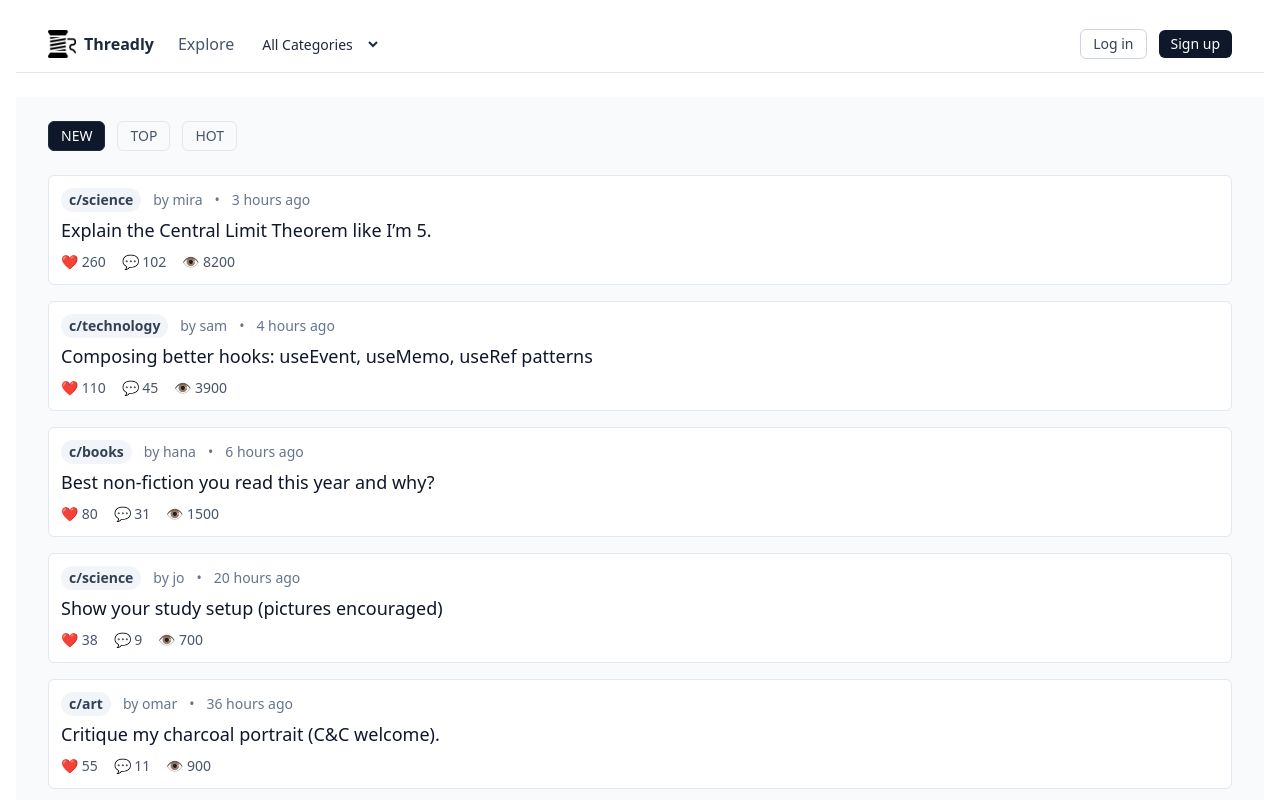
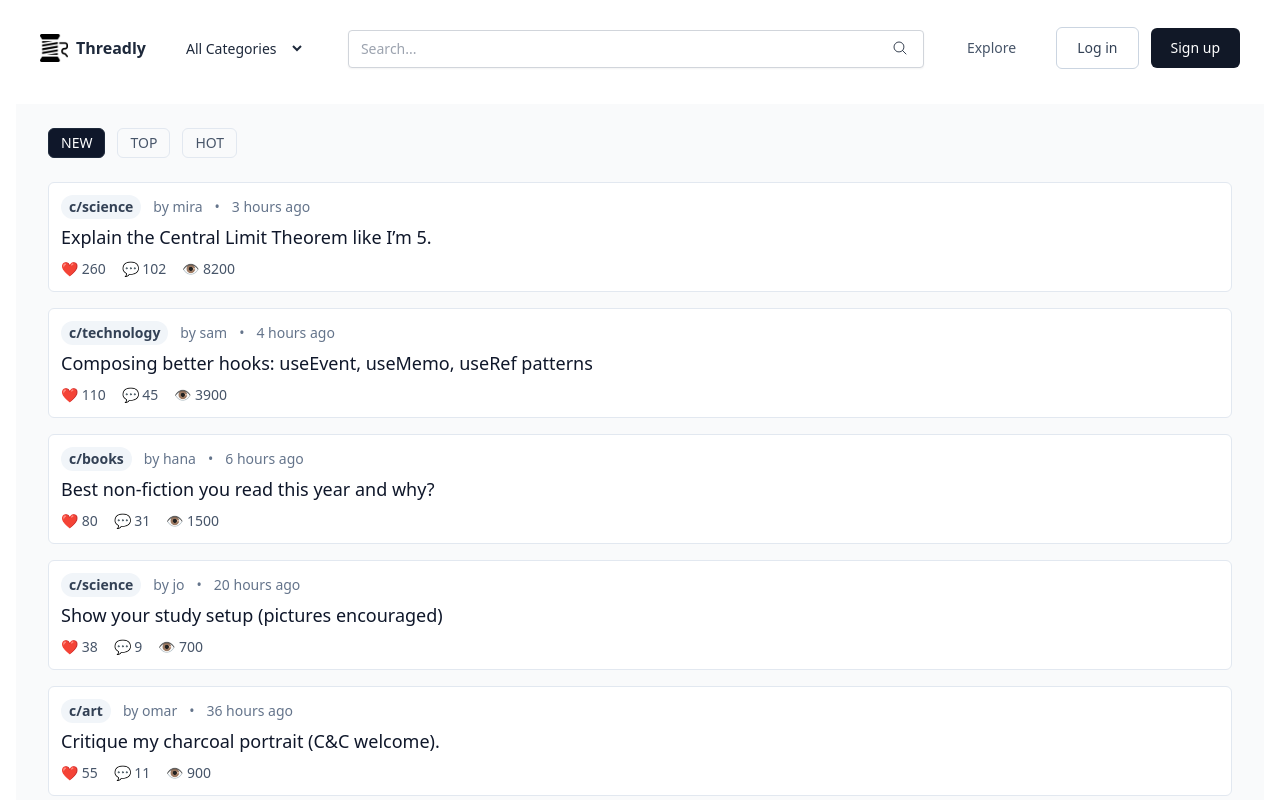
Before and after one commit to hiroshinaka/Threadly, a React (Create React App) app in the folder frontend/: page / in a window 1280 px wide. Shown: the top 800 px of the page. Built offline with nearby package versions, Linux system fonts and the light colour scheme.

Commit message:
Style + visiblity for certain routes

```diff
--- a/frontend/src/components/Header.jsx
+++ b/frontend/src/components/Header.jsx
@@ -1,40 +1,192 @@
-import React from 'react';
-import logo from '../images/spool-of-thread.png';
+import React from "react";
+import { useNavigate, useLocation } from "react-router-dom";
+import logo from "../images/spool-of-thread.png";
 
-export default function Header({ categories = [], selectedCategory, onCategoryChange }) {
+function getHeaderButtonVisibility(pathname) {
+  return {
+    showLogin: pathname !== "/login",
+    showSignup: pathname !== "/signup",
+    showCategorySelect: pathname === "/",
+  };
+}
+
+const Header = ({ categories = [], selectedCategory, onCategoryChange }) => {
+  const navigate = useNavigate();
+  const location = useLocation();
+  const { showLogin, showSignup, showCategorySelect } = getHeaderButtonVisibility(
+    location.pathname,
+  );
+  // Placeholder for session tracking. Replace with real session logic.
+  const isLoggedIn = false; // TODO: Replace with session/auth state
+  const [showProfileMenu, setShowProfileMenu] = React.useState(false);
+
   return (
-        <header className="sticky top-0 z-50 bg-white border-b border-slate-200">
-            <div className="max-w-7xl px-4 sm:px-6 lg:px-8">
-                <div className="flex items-center justify-between h-14">
-                    <div className="flex items-center gap-6">
-                        <a href="#home" className="flex items-center gap-2 font-bold text-slate-800" aria-label="Home">
+    <header className="bg-white">
+      <div className="mx-auto max-w-full px-6">
+        <div className="flex h-16 items-center justify-between">
+          {/* Left side: logo and category select */}
+          <div className="flex items-center gap-6 min-w-0">
+            <button
+              className="flex items-center gap-2 text-teal-600 bg-transparent border-none cursor-pointer"
+              aria-label="Home"
+              onClick={() => navigate("/")}
+            >
               <img src={logo} alt="Site logo" className="w-7 h-7" />
-                            <span>Threadly</span>
-                        </a>
-
-                        <nav className="flex items-center gap-3">
-                            <a className="text-slate-600 hover:text-slate-900 " href="#explore">Explore</a>
-                            <label htmlFor="category-select" className="sr-only">Select category</label>
+              <span className="font-bold text-slate-800">Threadly</span>
+            </button>
+            {/* Category select dropdown, only visible on allowed routes */}
+            {showCategorySelect && (
+              <div className="">
+                <label htmlFor="category-select" className="sr-only">
+                  Select category
+                </label>
                 <select
                   id="category-select"
                   className="bg-transparent text-slate-800 border-none border-slate-200 rounded-md px-3 py-1 text-sm "
-                                value={selectedCategory || ''}
-                                onChange={e => onCategoryChange && onCategoryChange(e.target.value || null)}
+                  value={selectedCategory || ""}
+                  onChange={(e) =>
+                    onCategoryChange && onCategoryChange(e.target.value || null)
+                  }
                 >
                   <option value="">All Categories</option>
-                                {categories.map(cat => (
-                                    <option key={cat.slug} value={cat.slug}>{cat.name}</option>
+                  {categories.map((cat) => (
+                    <option key={cat.slug} value={cat.slug}>
+                      {cat.name}
+                    </option>
                   ))}
                 </select>
-                        </nav>
               </div>
-
-                    <div className="flex items-center gap-3">
-                        <button className="px-3 py-1 rounded-md border border-slate-300 text-sm text-slate-700">Log in</button>
-                        <button className="px-3 py-1 rounded-md bg-slate-900 text-white text-sm">Sign up</button>
+            )}
+          </div>
+          {/* Center: search bar */}
+          <div className="flex-1 flex justify-center min-w-lg">
+            <form className="w-full max-w-xl">
+              <div className="relative">
+                <input
+                  type="text"
+                  id="Search"
+                  className="mt-0.5 w-full rounded border border-gray-300 shadow-sm sm:text-sm px-3 py-2 focus:outline-none focus:ring-2 focus:ring-slate-400"
+                  placeholder="Search..."
+                />
+                <span className="absolute inset-y-0 right-2 grid w-8 place-content-center">
+                  <button
+                    type="submit"
+                    aria-label="Submit"
+                    className="rounded-full p-1.5 text-gray-700 transition-colors hover:bg-gray-100"
+                  >
+                    <svg
+                      xmlns="http://www.w3.org/2000/svg"
+                      fill="none"
+                      viewBox="0 0 24 24"
+                      strokeWidth="1.5"
+                      stroke="currentColor"
+                      className="size-4"
+                    >
+                      <path
+                        strokeLinecap="round"
+                        strokeLinejoin="round"
+                        d="m21 21-5.197-5.197m0 0A7.5 7.5 0 1 0 5.196 5.196a7.5 7.5 0 0 0 10.607 10.607Z"
+                      />
+                    </svg>
+                  </button>
+                </span>
+              </div>
+            </form>
+          </div>
+          {/* Right side: Explore, auth buttons, profile dropdown */}
+          <div className="flex items-center gap-6 min-w-0">
+            <button
+              className="text-slate-600 hover:text-slate-900 transition-colors duration-200 ease-in-out bg-transparent border-none cursor-pointer text-sm"
+              onClick={() => navigate("/#explore")}
+            >
+              Explore
+            </button>
+            {/* Auth buttons or profile dropdown */}
+            <div className="flex items-center gap-3 ml-4">
+              {!isLoggedIn ? (
+                <>
+                  <button
+                    className="px-5 py-2.5 font-medium rounded-md border border-slate-300 text-sm text-slate-700 transition-colors duration-200 ease-in-out hover:bg-gray-100 hover:text-gray-900"
+                    onClick={() => navigate("/login")}
+                  >
+                    Log in
+                  </button>
+                  <button
+                    className="px-5 py-2.5 font-medium rounded-md bg-gray-900 text-white text-sm transition-colors duration-200 ease-in-out hover:bg-gray-700 hover:text-white"
+                    onClick={() => navigate("/signup")}
+                  >
+                    Sign up
+                  </button>
+                </>
+              ) : (
+                <div className="relative hidden md:block">
+                  <button
+                    type="button"
+                    className="overflow-hidden rounded-full border border-gray-300 shadow-inner dark:border-gray-600 transition-shadow duration-200 ease-in-out hover:bg-cyan-200"
+                    onClick={() => setShowProfileMenu(v => !v)}
+                  >
+                    <span className="sr-only">Toggle dashboard menu</span>
+                    {/* placeholder image */}
+                    <img
+                      src="https://images.unsplash.com/photo-1438761681033-6461ffad8d80?q=80&w=1770&auto=format&fit=crop&ixlib=rb-4.0.3&ixid=M3wxMjA3fDB8MHxwaG90by1wYWdlfHx8fGVufDB8fHx8fA%3D%3D"
+                      alt=""
+                      className="size-10 object-cover"
+                    />
+                  </button>
+                  {showProfileMenu && (
+                    <div
+                      className="absolute right-0 z-10 mt-0.5 w-56 rounded-md border border-gray-100 bg-white shadow-lg"
+                      role="menu"
+                    >
+                      <div className="p-2">
+                        <a
+                          href="#"
+                          className="block rounded-lg px-4 py-2 text-sm text-gray-500 hover:bg-gray-50 hover:text-gray-700"
+                          role="menuitem"
+                        >
+                          Profile
+                        </a>
+                        <a
+                          href="#"
+                          className="block rounded-lg px-4 py-2 text-sm text-gray-500 hover:bg-gray-50 hover:text-gray-700"
+                          role="menuitem"
+                        >
+                          Subreddit List
+                        </a>
+                        <form method="POST" action="#">
+                          <button
+                            type="submit"
+                            className="flex w-full items-center gap-2 rounded-lg px-4 py-2 text-sm text-red-700 hover:bg-red-50"
+                            role="menuitem"
+                          >
+                            <svg
+                              xmlns="http://www.w3.org/2000/svg"
+                              fill="none"
+                              viewBox="0 0 24 24"
+                              strokeWidth="1.5"
+                              stroke="currentColor"
+                              className="size-4"
+                            >
+                              <path
+                                strokeLinecap="round"
+                                strokeLinejoin="round"
+                                d="M9 15 3 9m0 0 6-6M3 9h12a6 6 0 0 1 0 12h-3"
+                              />
+                            </svg>
+                            Logout
+                          </button>
+                        </form>
+                      </div>
+                    </div>
+                  )}
+                </div>
+              )}
+            </div>
           </div>
         </div>
       </div>
     </header>
   );
-}
+};
+
+export default Header;
```
Lines whose indentation alone changed are shown as unchanged.
